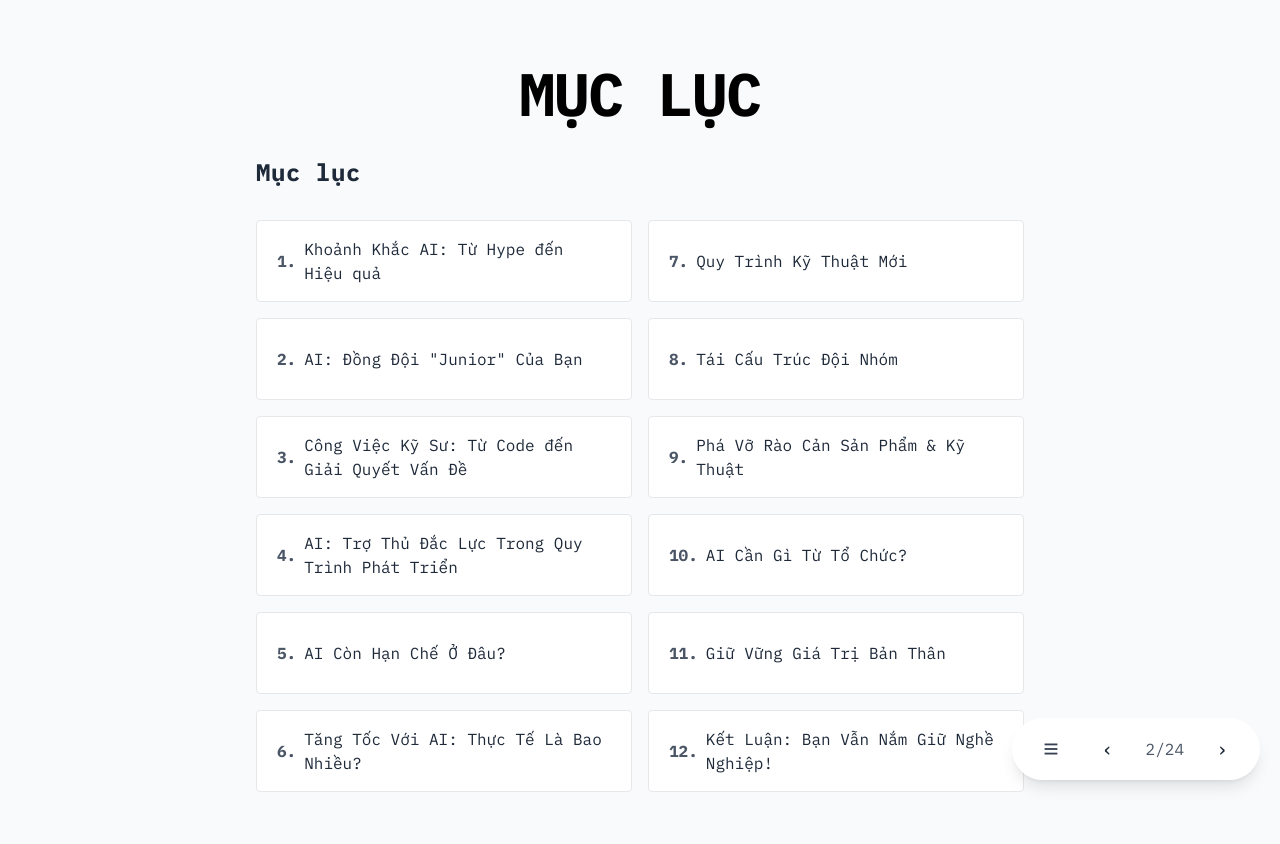
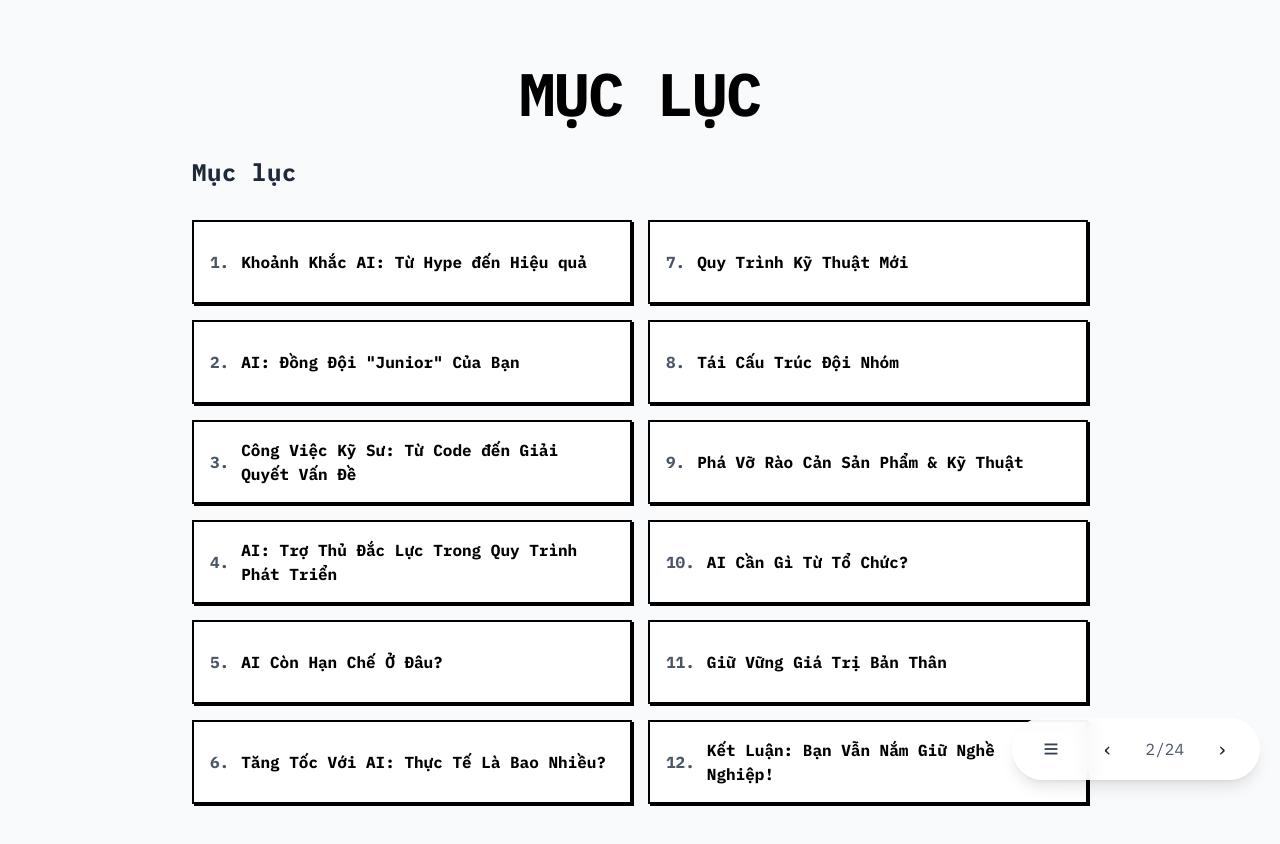
Before and after one commit to dacsang97/ai-impacts, a React (Vite) app: page /slide/0 in a window 1280 px wide. Both pictures are taken after a click on the button "Về mục lục". Shown: the top 844 px of the page. Built offline with nearby package versions, Linux system fonts and the light colour scheme; what chartjs-plugin-datalabels would draw is missing.

Commit message:
Refactor Slide0 and Slide1 components to enhance layout and typography. Update text styles for improved readability and visual appeal, including adjustments to headings and button classes. Introduce icon integration in Slide0 for a more engaging presentation.

```diff
--- a/src/components/slides/Slide0.tsx
+++ b/src/components/slides/Slide0.tsx
@@ -1,21 +1,23 @@
+import { FavoriteFilled } from "@carbon/icons-react";
 import { SlideLayout } from "../ui/SlideLayout";
 
 export const Slide0 = () => {
 	return (
-		<SlideLayout className="bg-yellow-50">
-			<div className="text-center">
-				<h2 className="text-base font-semibold text-orange-500 tracking-wide uppercase mb-4">
+		<SlideLayout title="" subtitle="">
+			<div className="text-center flex flex-col justify-center items-center h-full">
+				<h2 className="text-lg font-bold uppercase tracking-widest text-black">
 					AI Thay Đổi Công Cụ, Bạn Vẫn Nắm Giữ Nghề Nghiệp
 				</h2>
-				<h1 className="text-5xl font-extrabold text-gray-900 tracking-tight leading-tight mb-8">
+				<h1 className="text-6xl font-bold text-black tracking-tighter leading-tight my-8 font-mono">
 					AI Tác Động Đến Công Việc <br /> Của Chúng Ta Như Thế Nào?
 				</h1>
-				<p className="text-xl text-gray-600 max-w-3xl mx-auto mb-12">
+				<p className="text-xl text-black max-w-3xl mx-auto mb-12">
 					Một hướng dẫn thực tế để thích nghi và phát triển trong kỷ nguyên AI
 				</p>
-				<p className="text-lg font-medium text-gray-700">
-					0x91145 - From GHT with ❤️
-				</p>
+				<div className="flex items-center justify-center text-lg font-medium text-black">
+					<span>0x91145 - From GHT with</span>
+					<FavoriteFilled className="inline-block w-6 h-6 ml-2 text-red-500" />
+				</div>
 			</div>
 		</SlideLayout>
 	);
--- a/src/components/slides/Slide1.tsx
+++ b/src/components/slides/Slide1.tsx
@@ -3,22 +3,22 @@ import { SlideLayout } from "../ui/SlideLayout";
 
 export const Slide1 = () => {
 	const buttonClass =
-		"w-full text-left bg-white rounded border border-gray-200 hover:bg-orange-50 transition-colors duration-200 px-5 py-4 focus:outline-none focus:ring-2 focus:ring-orange-200 flex items-center";
+		"w-full text-left bg-white rounded-none border-2 border-black p-4 transition-all duration-200 hover:bg-yellow-300 hover:shadow-[4px_4px_0px_#000000] focus:outline-none focus:ring-2 focus:ring-offset-2 focus:ring-black flex items-center shadow-[2px_2px_0px_#000000]";
 
 	return (
 		<SlideLayout title="Mục Lục" className="bg-gray-50">
-			<div className="max-w-3xl mx-auto">
+			<div className="max-w-4xl mx-auto">
 				<h2 className="text-2xl font-bold text-gray-800 mb-8 tracking-wide">
 					Mục lục
 				</h2>
-				<div className="grid grid-cols-2 gap-4 text-base text-gray-800 font-medium auto-rows-fr">
+				<div className="grid grid-cols-1 md:grid-cols-2 gap-4 text-base font-bold text-black auto-rows-fr">
 					{/* Hàng 1: Mục 1 và 7 */}
 					<Link
 						to="/slide/$slideId"
 						params={{ slideId: "2" }}
 						className={buttonClass}
 					>
-						<span className="text-gray-600 font-semibold mr-2">1.</span>
+						<span className="text-gray-600 font-semibold mr-3">1.</span>
 						<span>Khoảnh Khắc AI: Từ Hype đến Hiệu quả</span>
 					</Link>
 					<Link
@@ -26,7 +26,7 @@ export const Slide1 = () => {
 						params={{ slideId: "9" }}
 						className={buttonClass}
 					>
-						<span className="text-gray-600 font-semibold mr-2">7.</span>
+						<span className="text-gray-600 font-semibold mr-3">7.</span>
 						<span>Quy Trình Kỹ Thuật Mới</span>
 					</Link>
 
@@ -36,7 +36,7 @@ export const Slide1 = () => {
 						params={{ slideId: "3" }}
 						className={buttonClass}
 					>
-						<span className="text-gray-600 font-semibold mr-2">2.</span>
+						<span className="text-gray-600 font-semibold mr-3">2.</span>
 						<span>AI: Đồng Đội "Junior" Của Bạn</span>
 					</Link>
 					<Link
@@ -44,7 +44,7 @@ export const Slide1 = () => {
 						params={{ slideId: "10" }}
 						className={buttonClass}
 					>
-						<span className="text-gray-600 font-semibold mr-2">8.</span>
+						<span className="text-gray-600 font-semibold mr-3">8.</span>
 						<span>Tái Cấu Trúc Đội Nhóm</span>
 					</Link>
 
@@ -54,7 +54,7 @@ export const Slide1 = () => {
 						params={{ slideId: "4" }}
 						className={buttonClass}
 					>
-						<span className="text-gray-600 font-semibold mr-2">3.</span>
+						<span className="text-gray-600 font-semibold mr-3">3.</span>
 						<span>Công Việc Kỹ Sư: Từ Code đến Giải Quyết Vấn Đề</span>
 					</Link>
 					<Link
@@ -62,7 +62,7 @@ export const Slide1 = () => {
 						params={{ slideId: "11" }}
 						className={buttonClass}
 					>
-						<span className="text-gray-600 font-semibold mr-2">9.</span>
+						<span className="text-gray-600 font-semibold mr-3">9.</span>
 						<span>Phá Vỡ Rào Cản Sản Phẩm & Kỹ Thuật</span>
 					</Link>
 
@@ -72,7 +72,7 @@ export const Slide1 = () => {
 						params={{ slideId: "5" }}
 						className={buttonClass}
 					>
-						<span className="text-gray-600 font-semibold mr-2">4.</span>
+						<span className="text-gray-600 font-semibold mr-3">4.</span>
 						<span>AI: Trợ Thủ Đắc Lực Trong Quy Trình Phát Triển</span>
 					</Link>
 					<Link
@@ -80,7 +80,7 @@ export const Slide1 = () => {
 						params={{ slideId: "12" }}
 						className={buttonClass}
 					>
-						<span className="text-gray-600 font-semibold mr-2">10.</span>
+						<span className="text-gray-600 font-semibold mr-3">10.</span>
 						<span>AI Cần Gì Từ Tổ Chức?</span>
 					</Link>
 
@@ -90,7 +90,7 @@ export const Slide1 = () => {
 						params={{ slideId: "7" }}
 						className={buttonClass}
 					>
-						<span className="text-gray-600 font-semibold mr-2">5.</span>
+						<span className="text-gray-600 font-semibold mr-3">5.</span>
 						<span>AI Còn Hạn Chế Ở Đâu?</span>
 					</Link>
 					<Link
@@ -98,7 +98,7 @@ export const Slide1 = () => {
 						params={{ slideId: "13" }}
 						className={buttonClass}
 					>
-						<span className="text-gray-600 font-semibold mr-2">11.</span>
+						<span className="text-gray-600 font-semibold mr-3">11.</span>
 						<span>Giữ Vững Giá Trị Bản Thân</span>
 					</Link>
 
@@ -108,7 +108,7 @@ export const Slide1 = () => {
 						params={{ slideId: "8" }}
 						className={buttonClass}
 					>
-						<span className="text-gray-600 font-semibold mr-2">6.</span>
+						<span className="text-gray-600 font-semibold mr-3">6.</span>
 						<span>Tăng Tốc Với AI: Thực Tế Là Bao Nhiều?</span>
 					</Link>
 					<Link
@@ -116,7 +116,7 @@ export const Slide1 = () => {
 						params={{ slideId: "15" }}
 						className={buttonClass}
 					>
-						<span className="text-gray-600 font-semibold mr-2">12.</span>
+						<span className="text-gray-600 font-semibold mr-3">12.</span>
 						<span>Kết Luận: Bạn Vẫn Nắm Giữ Nghề Nghiệp!</span>
 					</Link>
 				</div>
```
